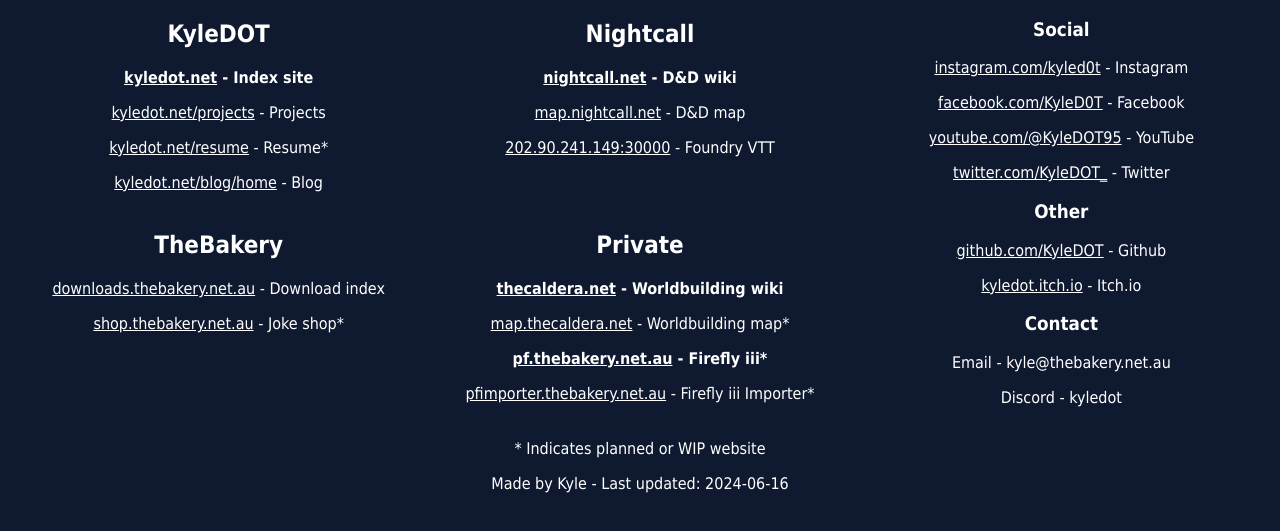
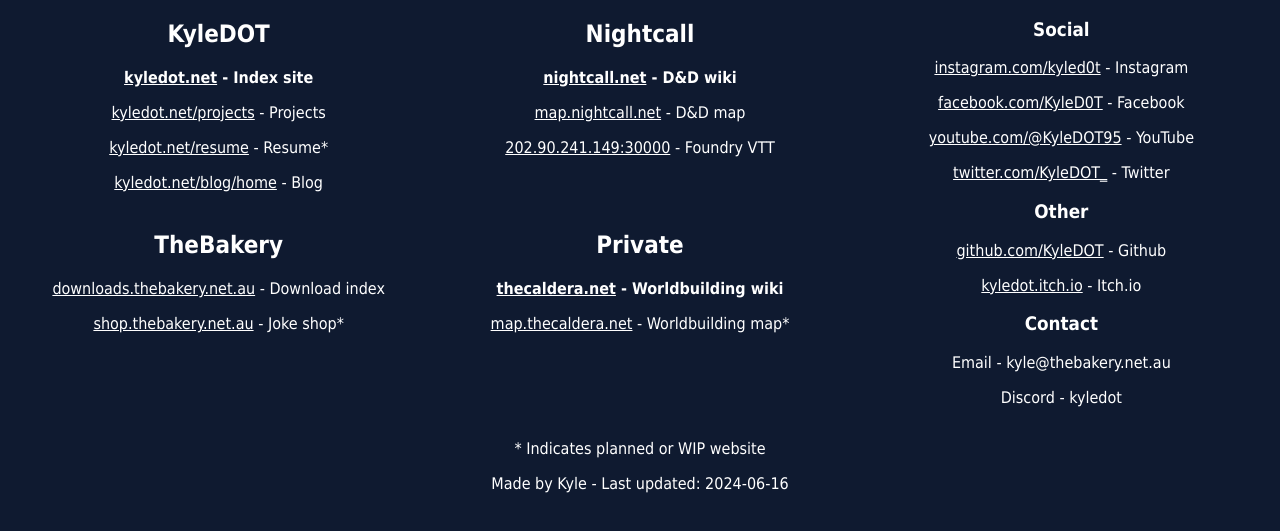
Before and after one commit to KyleDOT/kyledot.net, a plain HTML site: page index.html in a window 1280 px wide. Shown: the part 81-612 px from the top of the page. Drawn offline with Linux system fonts and the light colour scheme.

Commit message:
Removing Firefly iii

```diff
--- a/index.html
+++ b/index.html
@@ -29,8 +29,6 @@
     <h2>Private</h2>
     <p><b><a href="https://thecaldera.net">thecaldera.net</a> - Worldbuilding wiki</b></p>
     <p><a href="https://map.thecaldera.net">map.thecaldera.net</a> - Worldbuilding map*</p>
-    <p><b><a href="https://pf.thebakery.net.au">pf.thebakery.net.au</a> - Firefly iii*</b></p>
-    <p><a href="https://pfimporter.thebakery.net.au">pfimporter.thebakery.net.au</a> - Firefly iii Importer*</p>
   </div>
   <div class="external">
     <h3>Social</h3>
```
